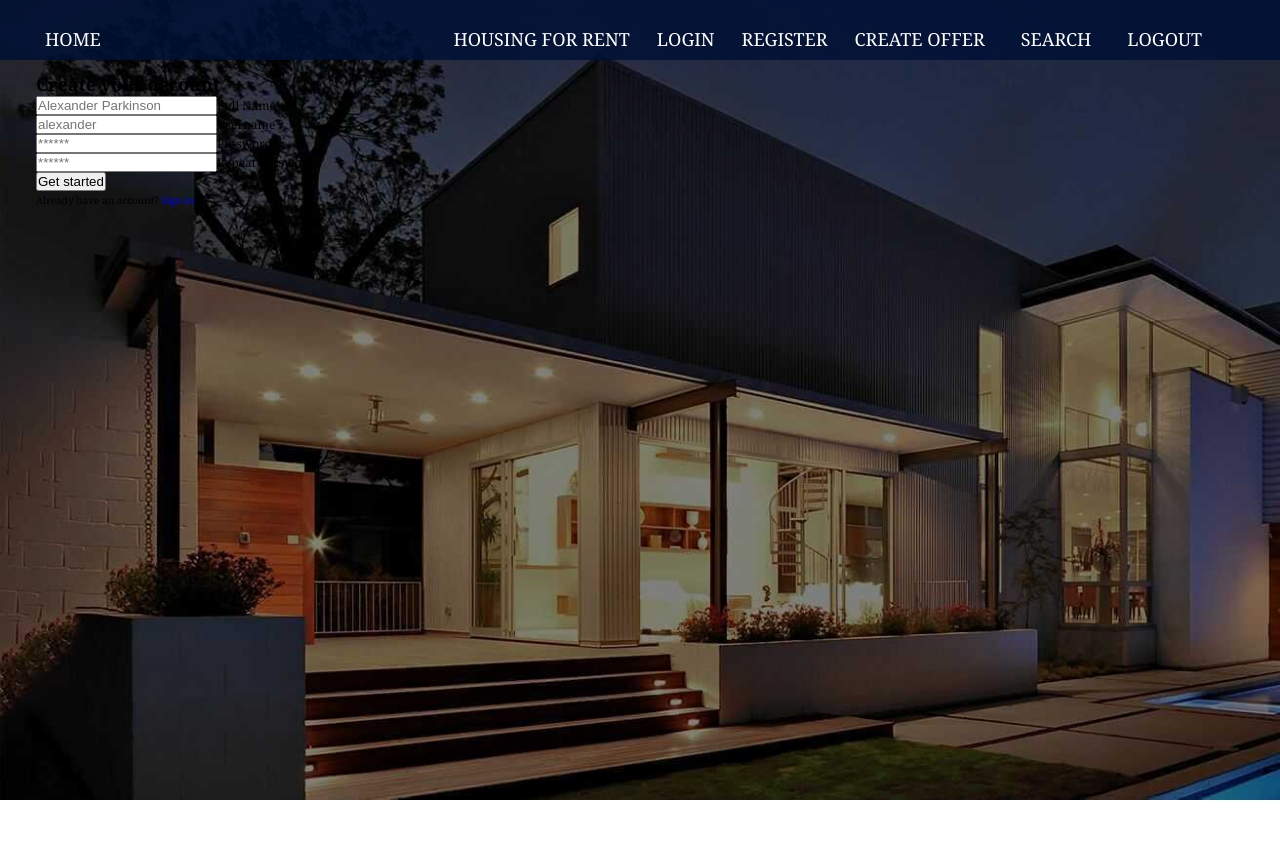
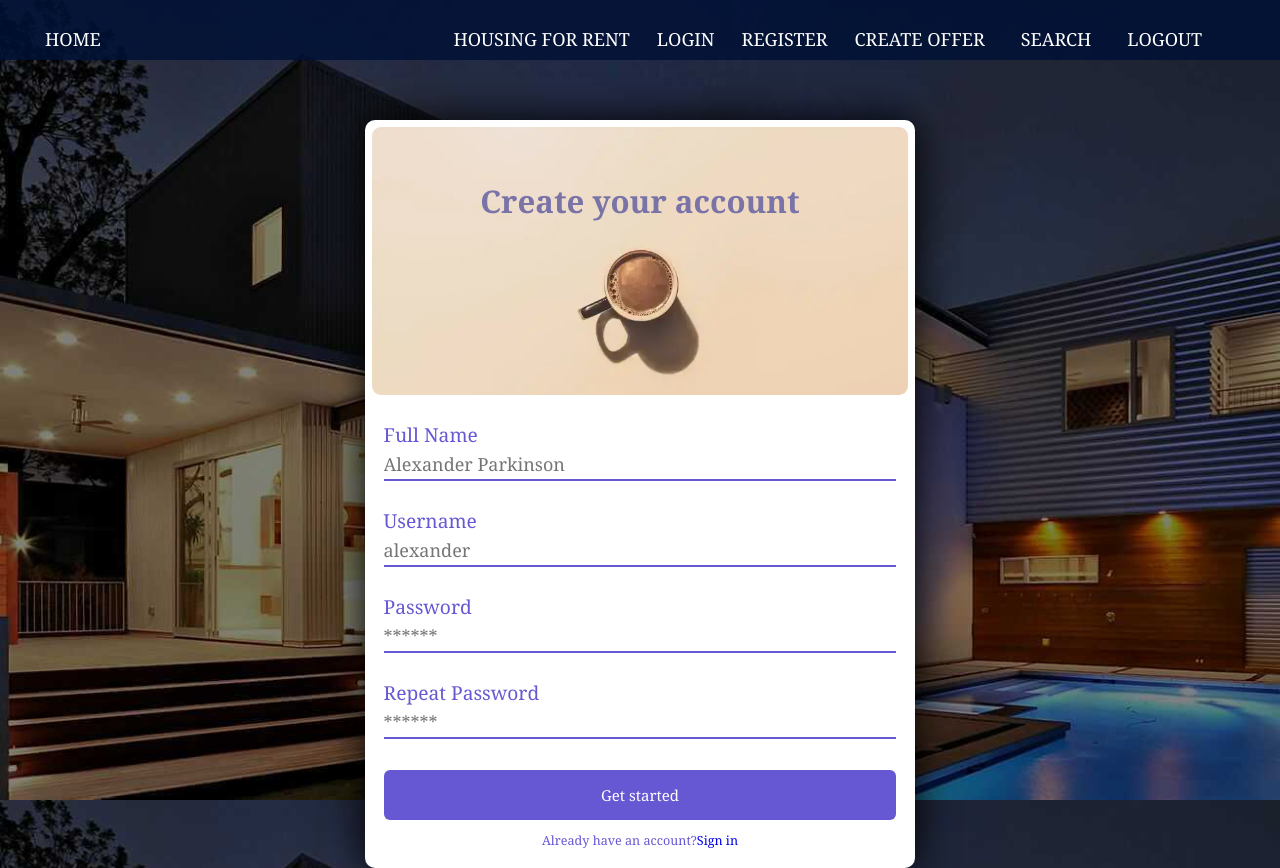
Before and after one commit to dimlil/Real-Estate-Agency, a React (Create React App) app: page /register in a window 1280 px wide. Before the commit the page ends 800 px from the top, so only its background shows below. Built offline with nearby package versions, Linux system fonts and the light colour scheme.

Commit message:
feat/ added register page

```diff
--- a/src/Pages/RegisterPage/RegisterPage.js
+++ b/src/Pages/RegisterPage/RegisterPage.js
@@ -1,39 +1,41 @@
-
-function RegisterPage(){
-    return(
+import { Link } from 'react-router-dom'
+import styles from './register.module.css'
+function RegisterPage() {
+    return (
         <main>
 
             <section id="register-page">
-            <div class="boxs">
-                <div class="card-image">
-                    <h2 class="card-heading">
+                <div className={styles.boxs}>
+                    <div className={styles.cardImage}>
+                        <h2 className={styles.cardHeading}>
                             Create your account
                         </h2>
                     </div>
-                <form class="card-form" action="" method="">
-                    <div class="input">
-                        <input type="text" class="input-field" placeholder="Alexander Parkinson" id="name" name="" value="" />
-                        <label class="name">Full Name</label>
+                    <form className={styles.cardForm} action="" method="">
+                        <div className={styles.input}>
+                            <input type="text" className={styles.inputField} placeholder="Alexander Parkinson" id="name" name="name" value="" />
+                            <label className={styles.name} htmlFor="name">Full Name</label>
                         </div>
-                    <div class="input">
-                        <input type="text" class="input-field" placeholder="alexander" id="username" name="" value="" />
-                        <label class="username">Username</label>
+                        <div className={styles.input}>
+                            <input type="text" className={styles.inputField} placeholder="alexander" id="username" name="" value="" />
+                            <label className={styles.username} htmlFor="username">Username</label>
                         </div>
-                    <div class="input">
-                        <input type="password" class="input-field" id="password" name="" placeholder="******" />
-                        <label class="password">Password</label>
+                        <div className={styles.input}>
+                            <input type="password" className={styles.inputField} id="password" name="" placeholder="******" />
+                            <label className={styles.password} htmlFor="password">Password</label>
                         </div>
-                    <div class="input">
-                        <input type="password" class="input-field" id="re-password" name="" placeholder="******" />
-                        <label class="re-password">Repeat Password</label>
+                        <div className={styles.input}>
+                            <input type="password" className={styles.inputField} id="re-password" name="" placeholder="******" />
+                            <label className={styles.rePassword} htmlFor="re-password">Repeat Password</label>
                         </div>
-                    <div class="action">
-                        <button class="action-button">Get started</button>
+                        <div className={styles.action}>
+                            <button className={styles.actionButton}>Get started</button>
                         </div>
                     </form>
 
-                <div class="card-info">
-                    <small>Already have an account?<a href="#"> Sign in</a>
+                    <div className={styles.cardInfo}>
+                        <small>Already have an account?
+                            <Link to='/login'>Sign in</Link>
                         </small>
                     </div>
                 </div>
--- /dev/null
+++ b/src/Pages/RegisterPage/register.module.css
@@ -0,0 +1,144 @@
+@import url('https://fonts.googleapis.com/css2?family=DM+Sans:wght@400;500;700&display=swap');
+*,
+*:after,
+*:before {
+    box-sizing: border-box;
+}
+
+img {
+    max-width: 100%;
+    display: block;
+}
+
+body {
+    background-color: rgb(247, 247, 247);
+}
+
+input {
+    appearance: none;
+    border-radius: 0;
+}
+
+.boxs {
+    margin: 5rem auto;
+    display: flex;
+    flex-direction: column;
+    width: 100%;
+    max-width: 550px;
+    border-radius: 10px;
+    box-shadow: 0px 0px 40px 0px;
+    padding: .55rem;
+    background: rgb(255, 255, 255);
+}
+
+.cardImage {
+    border-radius: 9px;
+    overflow: hidden;
+    padding-bottom: 50%;
+    max-height: 200px;
+    background-image: url('../../Assets/coffee_1.png');
+    background-repeat: no-repeat;
+    background-size: 100%;
+    background-position: 0 20%;
+    position: relative;
+}
+
+.cardHeading {
+    position: relative;
+    top: 0%;
+    margin-top: 55px;
+    font-size: 2.6rem;
+    font-weight: 700;
+    color: #7a73a8;
+    text-align: center;
+    line-height: 1.222;
+}
+
+.cardHeading>small {
+    display: block;
+    font-size: .60em;
+    font-weight: 400;
+    margin-top: .24em;
+}
+
+.cardForm {
+    padding: 2rem 1rem 0;
+}
+
+.input {
+    display: flex;
+    flex-direction: column-reverse;
+    position: relative;
+    padding-top: 2.5rem;
+    padding-bottom: 2em;
+}
+
+.name,
+.username,
+.password,
+.rePassword {
+    color: #8597a3;
+    position: absolute;
+    font-size: 1.6em;
+    top: 1.7rem;
+    transition: .25s ease;
+}
+
+.inputField {
+    border: 0;
+    z-index: 1;
+    background-color: transparent;
+    border-bottom: 2px solid #eee;
+    font: inherit;
+    font-size: 1.5rem;
+    padding: .25rem 0;
+}
+
+.inputField:focus,
+.inputField:valid {
+    outline: 0;
+    border-bottom-color: #6658d3;
+}
+
+.name,
+.username,
+.password,
+.rePassword {
+    color: #6658d3;
+    transform: translateY(-1.5rem);
+}
+
+.action {
+    margin-top: 0.6rem;
+}
+
+.actionButton {
+    font: inherit;
+    font-size: 1.25rem;
+    padding: 1em;
+    width: 100%;
+    font-weight: 500;
+    background-color: #6658d3;
+    border-radius: 6px;
+    color: #FFF;
+    border: 0;
+}
+
+.actionButton:focus {
+    outline: 0;
+}
+
+.actionButton:hover {
+    background-color: #5e52bd;
+}
+
+.cardInfo {
+    padding: 1rem 1rem;
+    text-align: center;
+    font-size: .875rem;
+}
+
+.cardInfo>small {
+    font-size: 1.2em;
+    color: #6658d3;
+}
```
Lines whose indentation alone changed are shown as unchanged.
